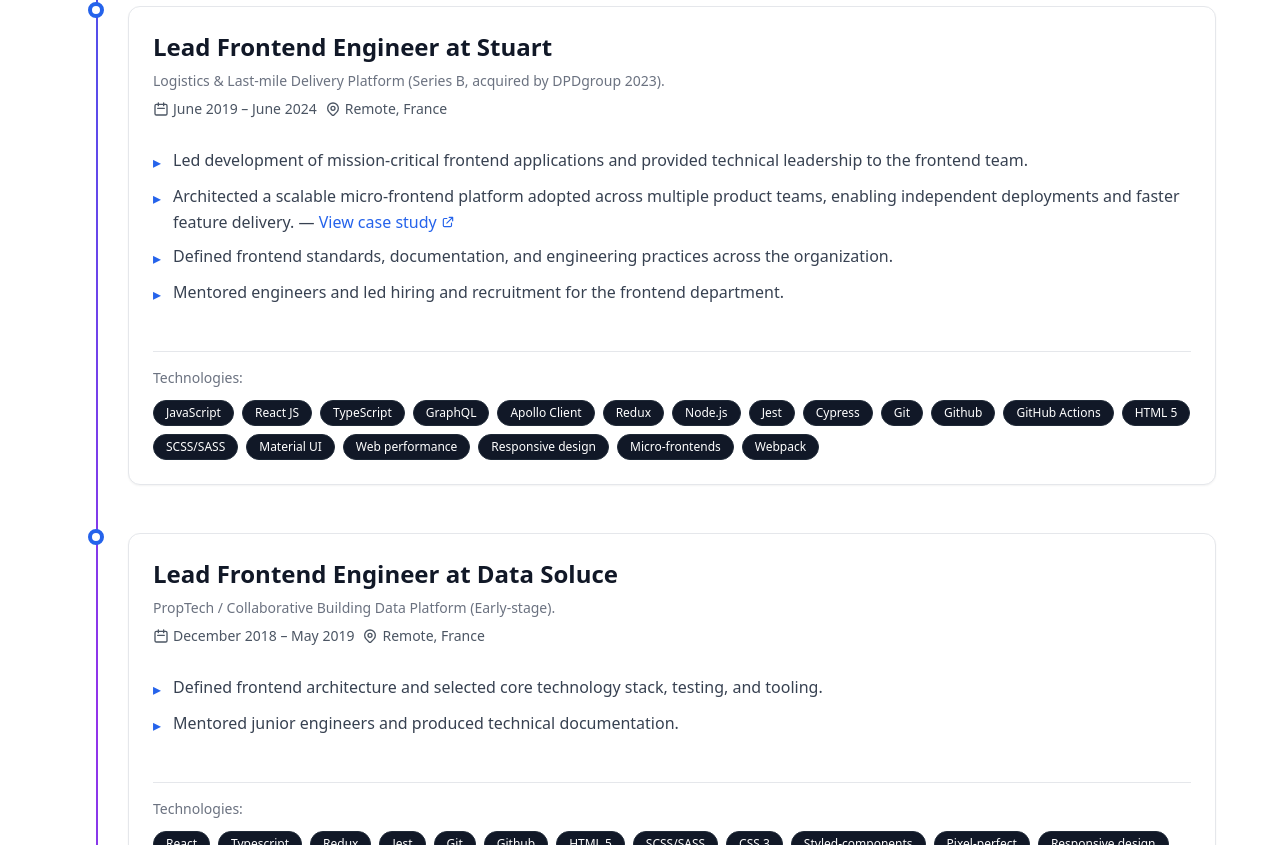
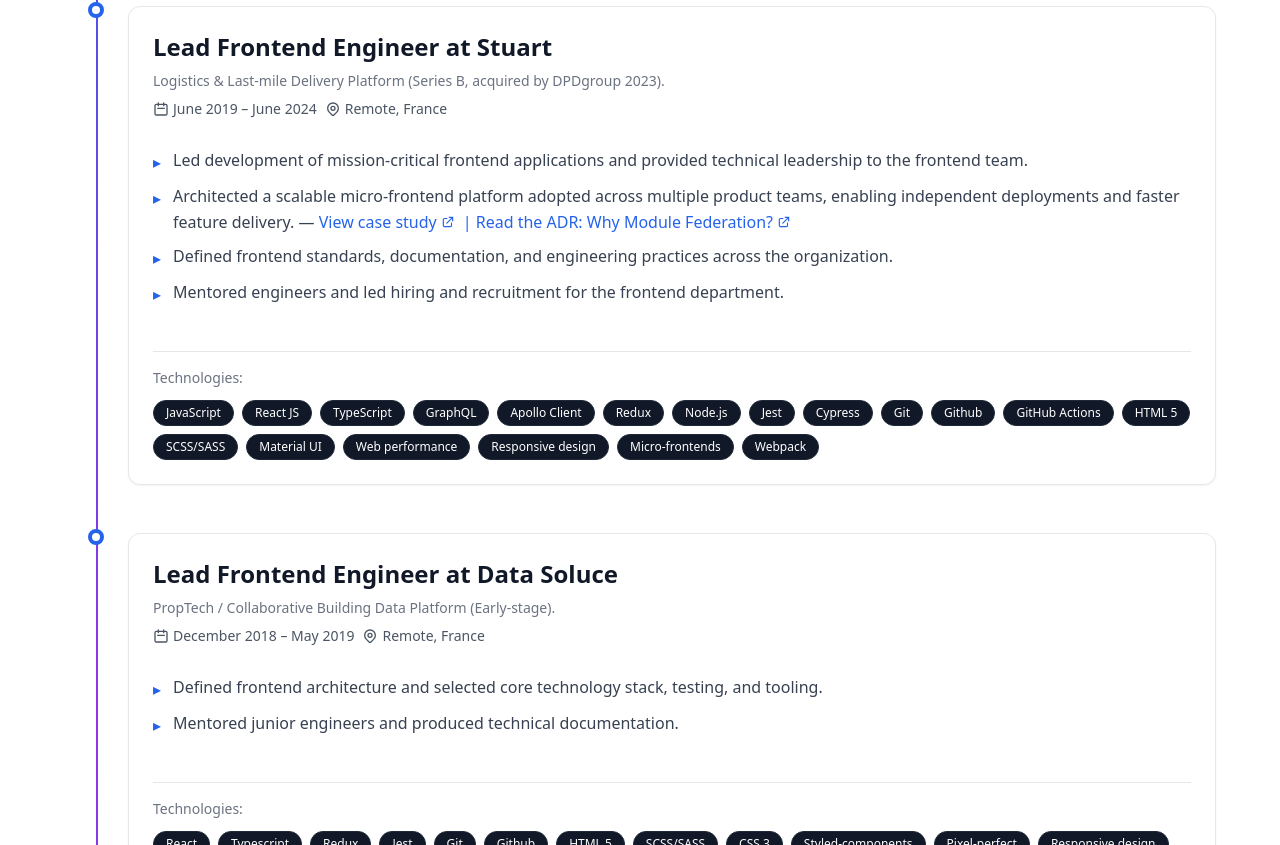
Before and after one commit to kobe13/portfolio, a Next.js app: page / in a window 1280 px wide. Shown: the part 2615-3460 px from the top of the page. Built offline with nearby package versions, Linux system fonts and the light colour scheme.

Commit message:
Update data

```diff
--- a/src/app/components/work-card.tsx
+++ b/src/app/components/work-card.tsx
@@ -3,7 +3,7 @@
 
 type DescriptionItem =
   | string
-  | { text: string; link: { label: string; url: string } };
+  | { text: string; links: { label: string; url: string }[] };
 
 type Props = {
   title: string;
@@ -82,7 +82,8 @@
               typeof desc === "string"
                 ? desc.replace("➾", "").trim()
                 : desc.text;
-            const link = typeof desc === "string" ? null : desc.link;
+            const links = typeof desc === "string" ? null : desc.links;
+
             return (
               <li
                 key={idx}
@@ -93,10 +94,12 @@
                 </span>
                 <span className="flex-1">
                   {text}
-                  {link && (
+                  {links && links.length > 0 && (
                     <>
                       {" — "}
+                      {links.map((link) => (
                         <a
+                          key={link.url}
                           href={link.url}
                           {...(link.url.startsWith("#")
                             ? {}
@@ -104,7 +107,7 @@
                                 target: "_blank",
                                 rel: "noopener noreferrer",
                               })}
-                        className="text-blue-600 dark:text-blue-400 font-medium hover:underline inline-flex items-center gap-1"
+                          className="text-blue-600 dark:text-blue-400 font-medium hover:underline inline-flex items-center gap-1 mr-2"
                         >
                           {link.label}
                           <svg
@@ -121,6 +124,7 @@
                             />
                           </svg>
                         </a>
+                      ))}
                     </>
                   )}
                 </span>
--- a/src/app/data/resume.tsx
+++ b/src/app/data/resume.tsx
@@ -129,10 +129,16 @@
         "➾ Led development of mission-critical frontend applications and provided technical leadership to the frontend team.",
         {
           text: "Architected a scalable micro-frontend platform adopted across multiple product teams, enabling independent deployments and faster feature delivery.",
-          link: {
-            label: "View case study",
-            url: "#case-studies",
-          },
+          links: [
+            {
+              label: "View case study",
+              url: "#case-studies",
+            },
+            {
+              label: "| Read the ADR: Why Module Federation?",
+              url: "https://drive.google.com/file/d/1JAcSFKJJlbkJc4Tk1mKonxqH0af6N8M4/view",
+            },
+          ],
         },
         "➾ Defined frontend standards, documentation, and engineering practices across the organization.",
         "➾ Mentored engineers and led hiring and recruitment for the frontend department.",
```
Lines whose indentation alone changed are shown as unchanged.
